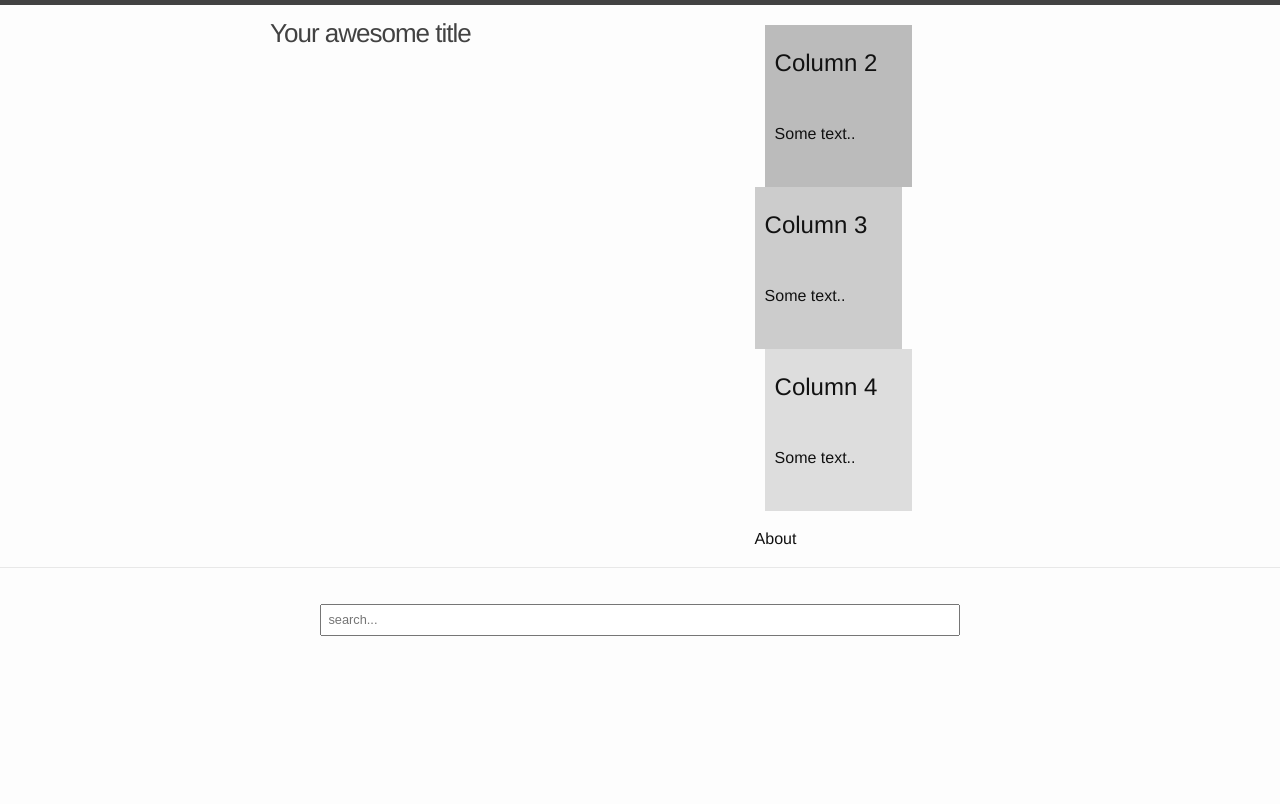
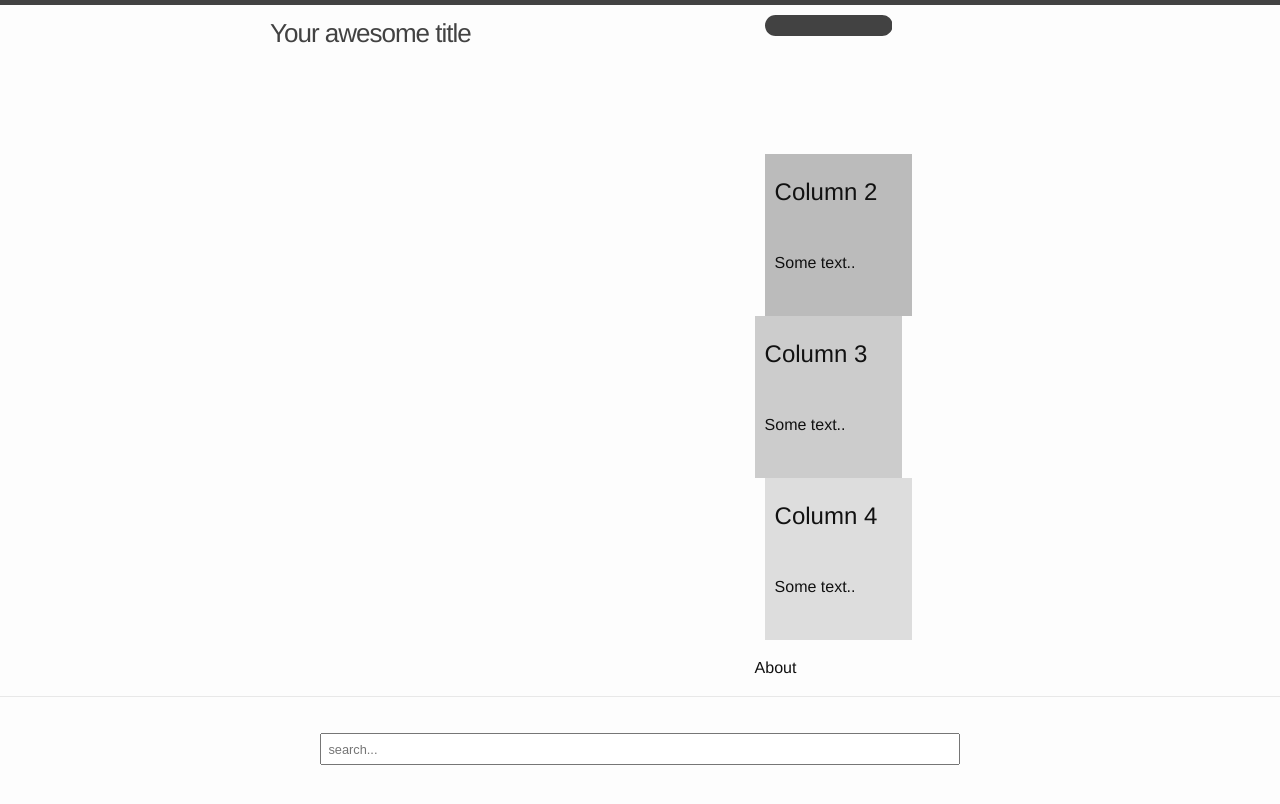
Before and after one commit to saimayasmeen4/minneatairu-json.github.io, a Jekyll site: the page built from about.markdown, in a window 1280 px wide. Shown: the top 804 px of the page. Built offline with Jekyll 4.4.1, drawn with Linux system fonts in a browser that asks for light colours; comment, search, counter and statistics services are not loaded.

Commit message:
Update header.html

```diff
--- a/_includes/header.html
+++ b/_includes/header.html
@@ -8,7 +8,9 @@
 <!--       <a href="#" class="menu-icon"> -->
 <div class="row">
   <div class="column" style="float: left;width: 40%;padding: 10px;">
+    <svg viewBox="0 0 18 15">
     <path fill="#424242" d="M18,1.484c0,0.82-0.665,1.484-1.484,1.484H1.484C0.665,2.969,0,2.304,0,1.484l0,0C0,0.665,0.665,0,1.484,0 h15.031C17.335,0,18,0.665,18,1.484L18,1.484z"></path>
+    </svg>
   </div>
   <div class="column" style="background-color:#bbb;float: left;width: 40%;padding: 10px;margin-left:10px;">
     <h2>Column 2</h2>
```
